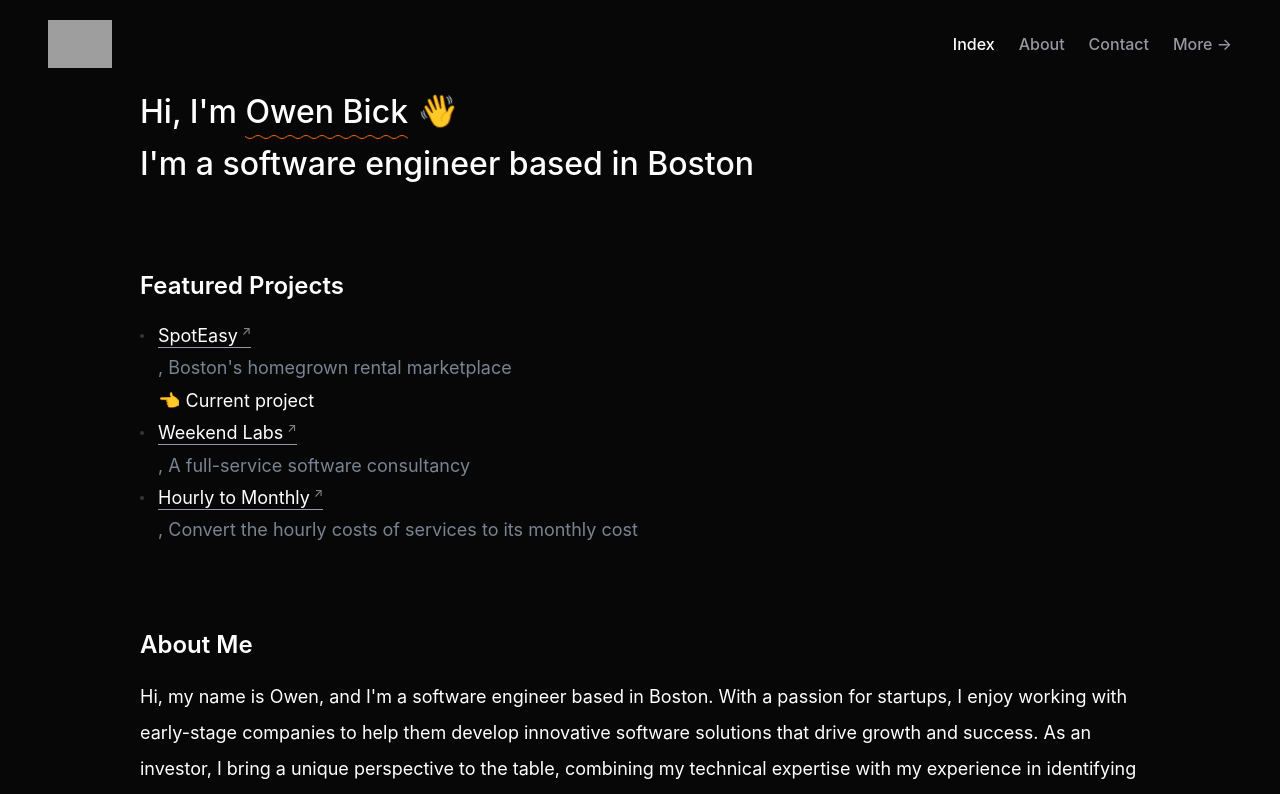
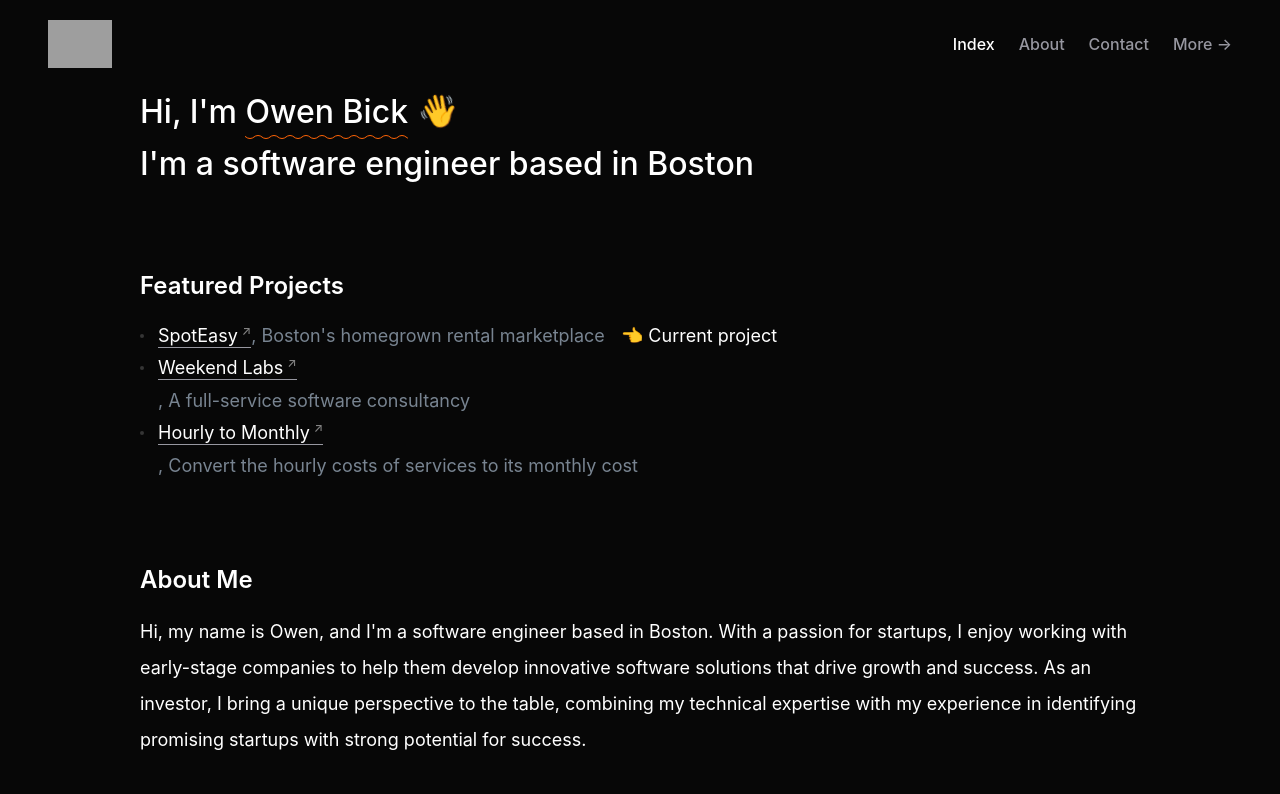
Before and after one commit to bick/website, a Next.js app: page / in a window 1280 px wide. Shown: the top 794 px of the page. Built offline with nearby package versions, Linux system fonts and the light colour scheme; grey boxes are pictures that could not be loaded.

Commit message:
Update index.tsx

```diff
--- a/pages/index.tsx
+++ b/pages/index.tsx
@@ -32,10 +32,10 @@ export default function Home() {
             <h3>Featured Projects</h3>
             <ul className="portfolio__list">
               <li>
-                  <Link href="https://spoteasy.com" target="_blank" className="mr-2">
+                  <Link href="https://spoteasy.com" target="_blank" className="mr-2 md:mr-0">
                   SpotEasy
                 </Link>
-                <span className="portfolio__desc hidden lg:block">
+                <span className="portfolio__desc hidden lg:inline-block">
                   , Boston's homegrown rental marketplace
                 </span>
                 👈 Current project
```
